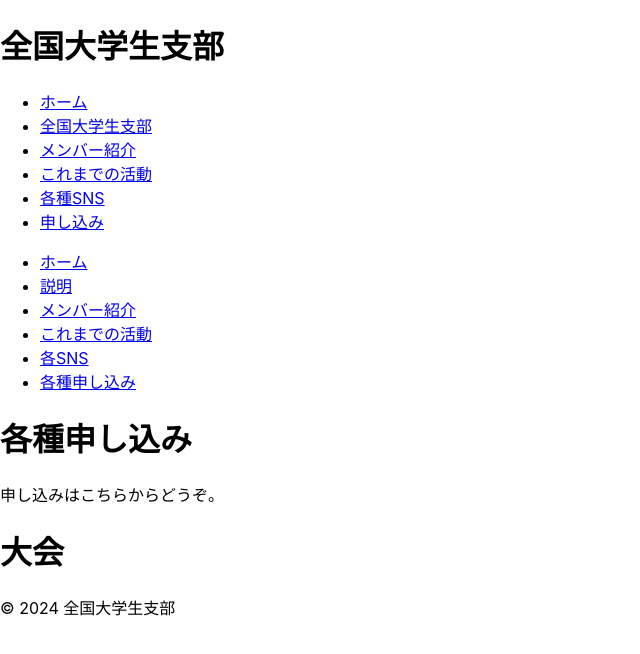
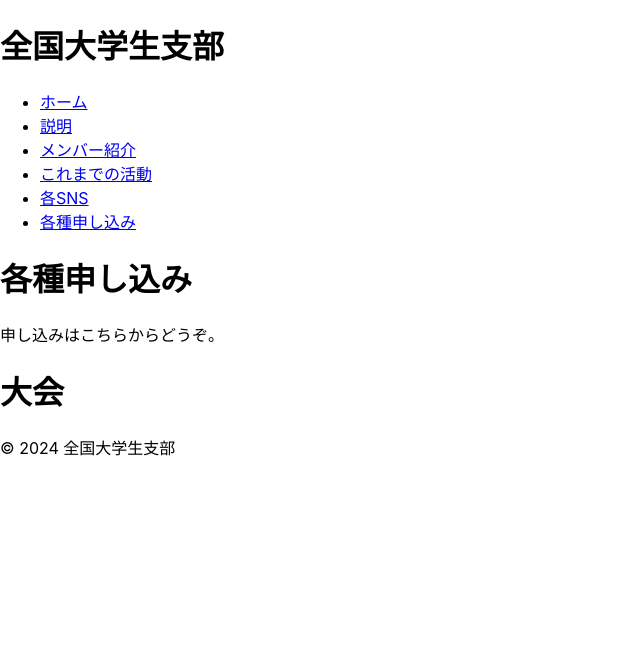
Before and after one commit to DaikiKazusaki/Shibu-webpage, a React (Create React App) app: page /applications in a window 1280 px wide. Shown: the top 654 px of the page, without its empty margins (0-640 px from the left). Built offline with nearby package versions, Linux system fonts and the light colour scheme.

Commit message:
Fix items

```diff
--- a/src/App.js
+++ b/src/App.js
@@ -1,42 +1,15 @@
 import React from 'react';
-import { BrowserRouter as Router, Routes, Route, Link } from 'react-router-dom';
-import Home from './components/Home';
-import About from './components/About';
-import Members from './components/Members';
-import Activities from './components/Activities';
-import SocialMedia from './components/SocialMedia';
-import Applications from './components/Applications';
-import Header from './components/Header';
-import Footer from './components/Footer';
+import Header from './Header';
+import Footer from './Footer';
 // 以下CSS
 import './App.css';
 
 const App = () => {
   return (
-    <Router>
-      <div>
-        <Header />
-        <nav>
-          <ul>
-            <li><Link to="/">ホーム</Link></li>
-            <li><Link to="/about">説明</Link></li>
-            <li><Link to="/members">メンバー紹介</Link></li>
-            <li><Link to="/activities">これまでの活動</Link></li>
-            <li><Link to="/socialmedia">各SNS</Link></li>
-            <li><Link to="/applications">各種申し込み</Link></li>
-          </ul>
-        </nav>
-        <Routes>
-          <Route path="/" element={<Home />} />
-          <Route path="/about" element={<About />} />
-          <Route path="/members" element={<Members />} />
-          <Route path="/activities" element={<Activities />} />
-          <Route path="/socialmedia" element={<SocialMedia />} />
-          <Route path="/applications" element={<Applications />} />
-        </Routes>
-        <Footer />
-      </div>
-    </Router>
+    <div>
+      <Header />
+      <Footer />
+    </div>
   );
 };
 
--- /dev/null
+++ b/src/Header.js
@@ -0,0 +1,40 @@
+import React from "react";
+import { BrowserRouter as Router, Routes, Route, Link } from 'react-router-dom';
+import Home from './Home';
+import About from './About';
+import Members from './Members';
+import Activities from './Activities';
+import SocialMedia from './SocialMedia';
+import Applications from './Applications';
+
+const Header = () => {
+  return (
+    <Router>
+      <div>
+        <header>
+          <h1>全国大学生支部</h1>
+          <nav>
+            <ul>
+              <li><Link to="/">ホーム</Link></li>
+              <li><Link to="/about">説明</Link></li>
+              <li><Link to="/members">メンバー紹介</Link></li>
+              <li><Link to="/activities">これまでの活動</Link></li>
+              <li><Link to="/socialmedia">各SNS</Link></li>
+              <li><Link to="/applications">各種申し込み</Link></li>
+            </ul>
+          </nav>
+          <Routes>
+            <Route path="/" element={<Home />} />
+            <Route path="/about" element={<About />} />
+            <Route path="/members" element={<Members />} />
+            <Route path="/activities" element={<Activities />} />
+            <Route path="/socialmedia" element={<SocialMedia />} />
+            <Route path="/applications" element={<Applications />} />
+          </Routes>
+        </header>
+      </div>
+    </Router>
+  );
+};
+
+export default Header;
--- a/src/components/Header.js
+++ /dev/null
@@ -1,23 +0,0 @@
-import React from "react";
-
-const Header = () => {
-  return (
-    <div>
-      <header>
-        <h1>全国大学生支部</h1>
-        <nav>
-          <ul>
-            <li><a href="/">ホーム</a></li>
-            <li><a href="/about">全国大学生支部</a></li>
-            <li><a href="/members">メンバー紹介</a></li>
-            <li><a href="/activities">これまでの活動</a></li>
-            <li><a href="/socialmedia">各種SNS</a></li>
-            <li><a href="/applications">申し込み</a></li>
-          </ul>
-        </nav>
-      </header>
-    </div>
-  );
-};
-
-export default Header;
```
Also changed, not shown: src/About.js (renamed from src/components/About.js), src/Activities.js (renamed from src/components/Activities.js), src/Applications.js (renamed from src/components/Applications.js), src/Footer.js (renamed from src/components/Footer.js), src/Home.js (renamed from src/components/Home.js), src/Members.js (renamed from src/components/Members.js), src/SocialMedia.js (renamed from src/components/SocialMedia.js).
